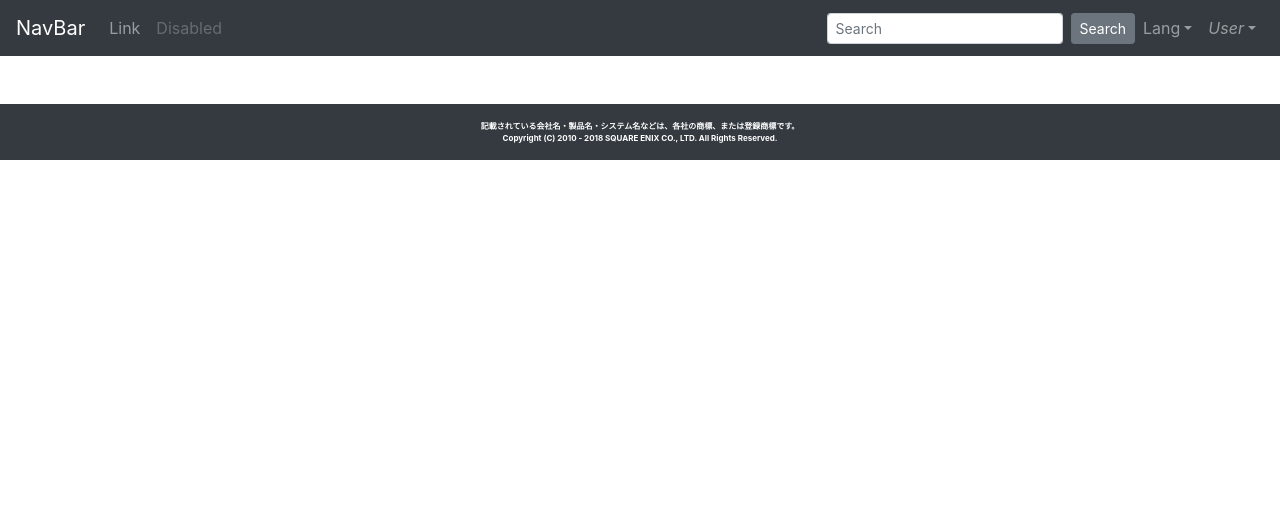
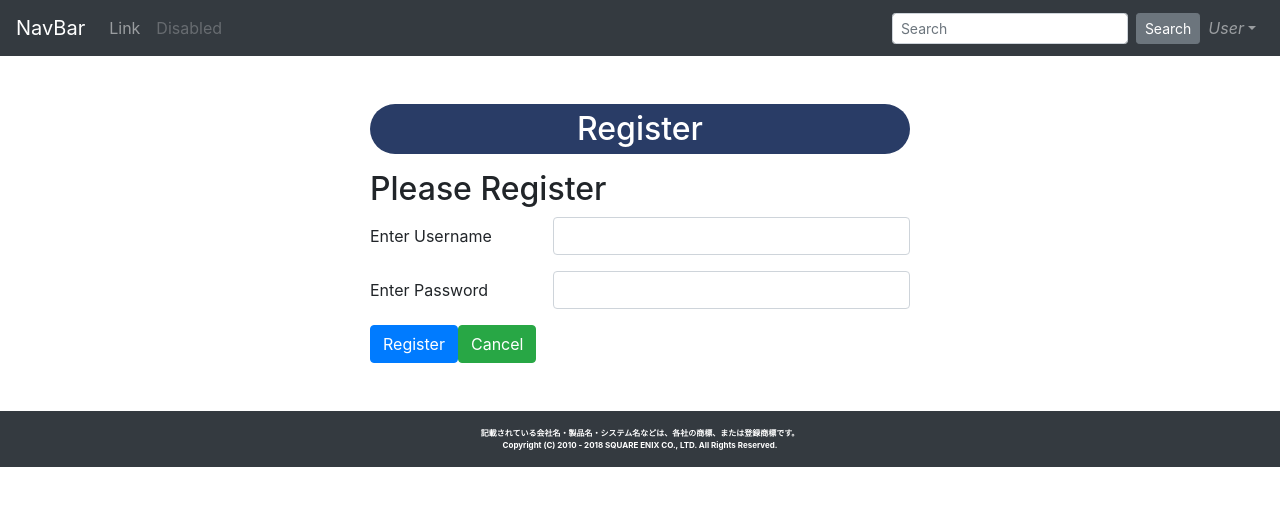
Before and after one commit to Naomichi-Kuroda/mevn-stack, a Vue app: page /register in a window 1280 px wide. Shown: the top 506 px of the page. Built offline with nearby package versions, Linux system fonts and the light colour scheme.

Commit message:
Add Login & Register Vue

```diff
--- a/app.js
+++ b/app.js
@@ -13,7 +13,7 @@ let character = require('./routes/character');
 // allow cors
 app.use(function (req, res, next) {
   res.header('Access-Control-Allow-Origin', req.headers.origin);
-  res.header('Access-Control-Allow-Headers', 'X-Requested-With, X-HTTP-Method-Override, Content-Type, Accept');
+  res.header('Access-Control-Allow-Headers', 'X-Requested-With, X-HTTP-Method-Override, Content-Type, Accept, Authorization');
   res.header('Access-Control-Allow-Methods', 'POST, GET, PUT, DELETE, OPTIONS');
   res.header('Access-Control-Allow-Credentials', true);
   res.header('Access-Control-Max-Age', '86400');
--- a/src/components/AppHeader.vue
+++ b/src/components/AppHeader.vue
@@ -14,19 +14,13 @@
             <b-form-input size="sm" class="mr-sm-2" type="text" placeholder="Search"/>
             <b-button size="sm" class="my-2 my-sm-0" type="submit">Search</b-button>
           </b-nav-form>
-          <b-nav-item-dropdown text="Lang" right>
-            <b-dropdown-item href="#">EN</b-dropdown-item>
-            <b-dropdown-item href="#">ES</b-dropdown-item>
-            <b-dropdown-item href="#">RU</b-dropdown-item>
-            <b-dropdown-item href="#">FA</b-dropdown-item>
-          </b-nav-item-dropdown>
           <b-nav-item-dropdown right>
             <!-- Using button-content slot -->
             <template slot="button-content">
               <em>User</em>
             </template>
             <b-dropdown-item href="#">Profile</b-dropdown-item>
-            <b-dropdown-item href="#">Signout</b-dropdown-item>
+            <b-dropdown-item @click="logout">Logout</b-dropdown-item>
           </b-nav-item-dropdown>
         </b-navbar-nav>
       </b-collapse>
@@ -36,6 +30,14 @@
 
 <script>
 export default {
-  name: 'AppHeader'
+  name: 'AppHeader',
+  methods: {
+    logout () {
+      localStorage.removeItem('jwtToken')
+      this.$router.push({
+        name: 'Login'
+      })
+    }
+  }
 }
 </script>
--- a/src/components/CharacterList.vue
+++ b/src/components/CharacterList.vue
@@ -50,6 +50,9 @@ export default {
     }
   },
   methods: {
+    setJwtToken () {
+      axios.defaults.headers.common['Authorization'] = localStorage.getItem('jwtToken')
+    },
     fetchCharacterList () {
       axios.get(`http://localhost:3000/character`)
         .then(response => {
@@ -73,6 +76,7 @@ export default {
     }
   },
   created () {
+    this.setJwtToken()
     this.fetchCharacterList()
   }
 }
--- /dev/null
+++ b/src/components/Login.vue
@@ -0,0 +1,80 @@
+<template>
+  <section class="login">
+    <b-row class="justify-content-md-center">
+      <b-col cols="6">
+        <h2 class="login-title mb-3">Login</h2>
+        <div v-if="errors && errors.length">
+          <div v-for="(error, index) in errors" :key="index">
+            <b-alert show>{{error.message}}</b-alert>
+          </div>
+        </div>
+        <b-form @submit="onSubmit">
+          <b-form-group class="fieldsetHorizontal"
+                        horizontal
+                        :label-cols="4"
+                        breakpoint="md"
+                        label="Enter Username">
+            <b-form-input id="username" v-model.trim="login.username"></b-form-input>
+          </b-form-group>
+          <b-form-group class="fieldsetHorizontal"
+                        horizontal
+                        :label-cols="4"
+                        breakpoint="md"
+                        label="Enter Password">
+            <b-form-input type="password" id="password" v-model.trim="login.password"></b-form-input>
+          </b-form-group>
+          <b-button type="submit" variant="primary">Login</b-button>
+          <b-button type="button" variant="success" @click.stop="register()">Register</b-button>
+        </b-form>
+      </b-col>
+    </b-row>
+  </section>
+</template>
+
+<style scoped lang="scss">
+  .login {
+    &-title {
+      padding: 6px 12px;
+      text-align: center;
+      box-sizing: border-box;
+      color: #ffffff;
+      background-color: #293c66;
+      border-radius: 32px;
+    }
+  }
+</style>
+
+<script>
+import axios from 'axios'
+
+export default {
+  name: 'Login',
+  data () {
+    return {
+      login: {},
+      errors: []
+    }
+  },
+  methods: {
+    onSubmit (evt) {
+      evt.preventDefault()
+      axios.post(`http://localhost:3000/api/auth/login/`, this.login)
+        .then(response => {
+          localStorage.setItem('jwtToken', response.data.token)
+          this.$router.push({
+            name: 'CharacterList'
+          })
+        })
+        .catch(e => {
+          console.log(e)
+          this.errors.push(e)
+        })
+    },
+    register () {
+      this.$router.push({
+        name: 'Register'
+      })
+    }
+  }
+}
+</script>
--- /dev/null
+++ b/src/components/Register.vue
@@ -0,0 +1,76 @@
+<template>
+  <section class="register">
+    <b-row class="justify-content-md-center">
+      <b-col cols="6">
+        <h2 class="register-title mb-3">Register</h2>
+        <h2>Please Register</h2>
+        <div v-if="errors && errors.length">
+          <div v-for="(error, index) in errors" :key="index">
+            <b-alert show>{{error.message}}</b-alert>
+          </div>
+        </div>
+        <b-form @submit="onSubmit">
+          <b-form-group class="fieldsetHorizontal"
+                        horizontal
+                        :label-cols="4"
+                        breakpoint="md"
+                        label="Enter Username">
+            <b-form-input id="username" v-model.trim="register.username"></b-form-input>
+          </b-form-group>
+          <b-form-group class="fieldsetHorizontal"
+                        horizontal
+                        :label-cols="4"
+                        breakpoint="md"
+                        label="Enter Password">
+            <b-form-input type="password" id="password" v-model.trim="register.password"></b-form-input>
+          </b-form-group>
+          <b-button type="submit" variant="primary">Register</b-button>
+          <b-button type="button" variant="success" @click="$router.go(-1)">Cancel</b-button>
+        </b-form>
+      </b-col>
+    </b-row>
+  </section>
+</template>
+
+<style scoped lang="scss">
+  .register {
+    &-title {
+      padding: 6px 12px;
+      text-align: center;
+      box-sizing: border-box;
+      color: #ffffff;
+      background-color: #293c66;
+      border-radius: 32px;
+    }
+  }
+</style>
+
+<script>
+import axios from 'axios'
+
+export default {
+  name: 'Register',
+  data () {
+    return {
+      register: {},
+      errors: []
+    }
+  },
+  methods: {
+    onSubmit (evt) {
+      evt.preventDefault()
+      axios.post(`http://localhost:3000/api/auth/register/`, this.register)
+        .then(response => {
+          alert('Registered successfully')
+          this.$router.push({
+            name: 'Login'
+          })
+        })
+        .catch(e => {
+          console.log(e)
+          this.errors.push(e)
+        })
+    }
+  }
+}
+</script>
--- a/src/router/index.js
+++ b/src/router/index.js
@@ -1,5 +1,7 @@
 import Vue from 'vue'
 import Router from 'vue-router'
+import Login from '@/components/Login'
+import Register from '@/components/Register'
 import CharacterList from '@/components/CharacterList'
 import CharacterDetail from '@/components/CharacterDetail'
 import CharacterCreation from '@/components/CharacterCreation'
@@ -10,6 +12,16 @@ Vue.use(Router)
 export default new Router({
   mode: 'history',
   routes: [
+    {
+      path: '/login',
+      name: 'Login',
+      component: Login
+    },
+    {
+      path: '/register',
+      name: 'Register',
+      component: Register
+    },
     {
       path: '/',
       name: 'CharacterList',
```
